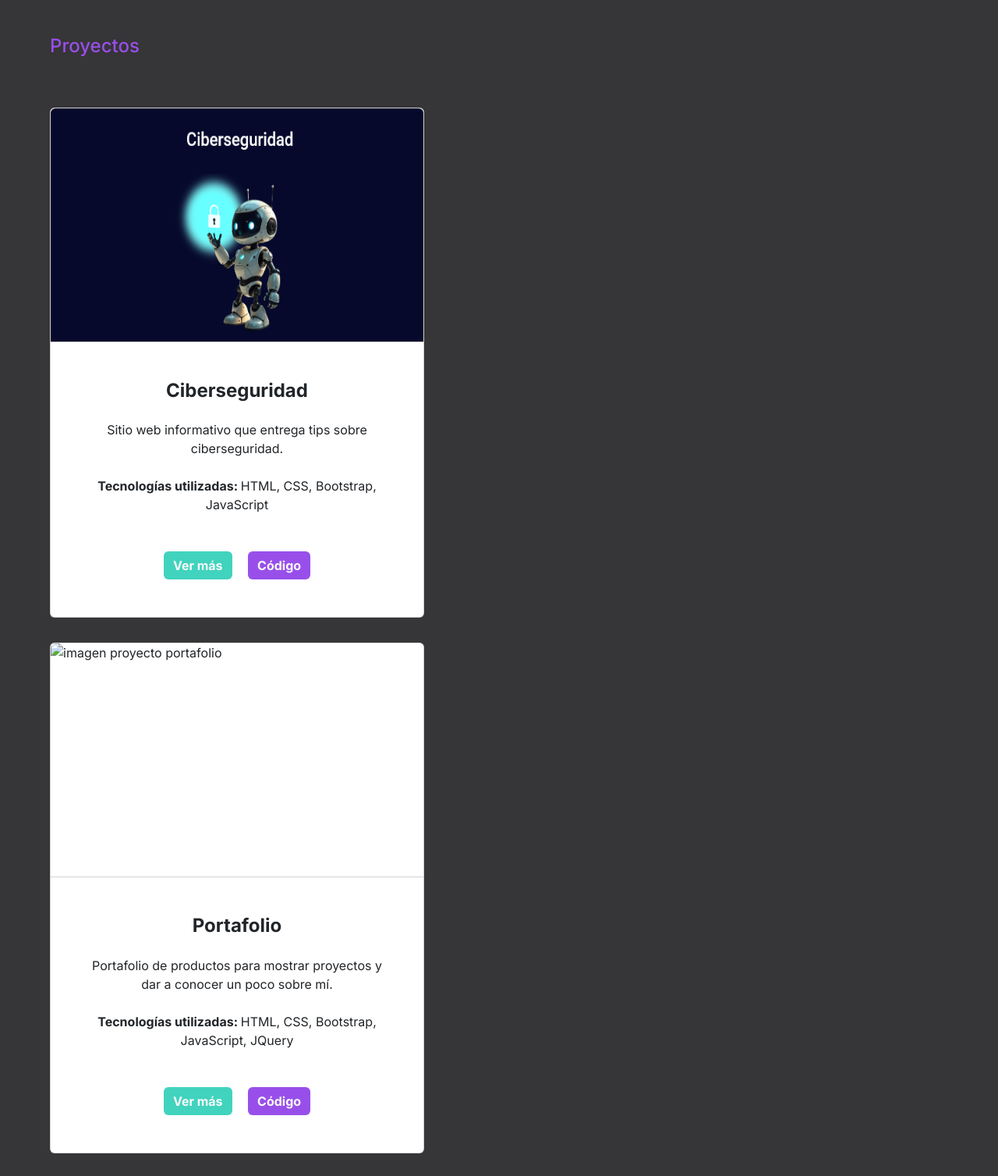
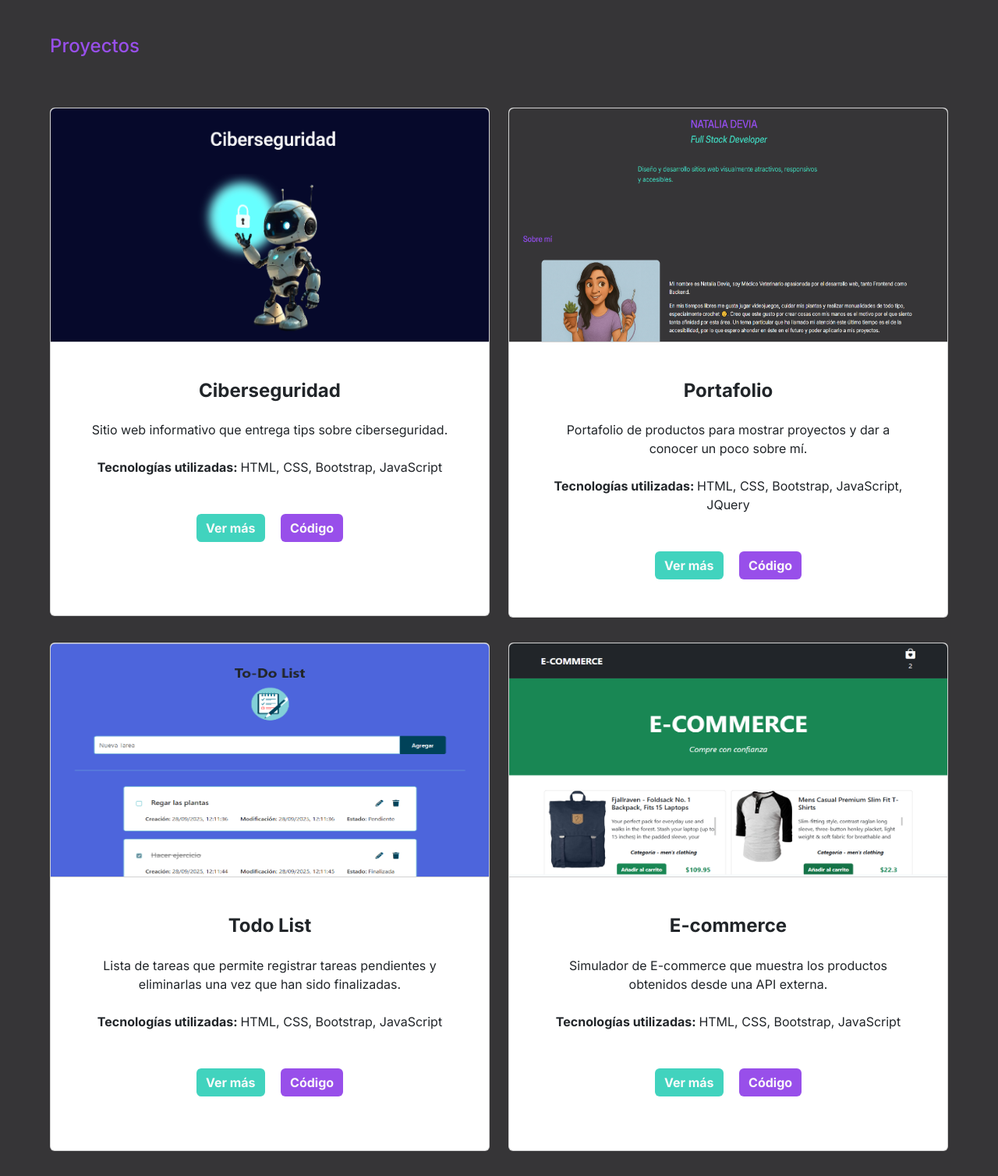
Before and after one commit to ndevia/portafolio-bootcamp-js, a plain HTML site: page index.html in a window 1280 px wide. Shown: the part 837-2345 px from the top of the page at 78% size. Drawn offline with nearby package versions, Linux system fonts and the light colour scheme.

Commit message:
actualiza tamaño columnas y márgenes de proyectos

```diff
--- a/assets/css/style.css
+++ b/assets/css/style.css
@@ -4,7 +4,6 @@
   --color-fondo: #363537;
   --color-fuente: #FAFAFA;
   --fuente-principal: "Inter", sans-serif;
-  /* --fuente-secundaria (para cusrsiva) */
 }
 
 * {
@@ -48,9 +47,6 @@ body {
   gap: 1rem;
 }
 
-/* .introduccion {
-} */
-
 .descripcion {
   padding: 2rem 2.5rem 1rem;
   width: 50%;
@@ -90,11 +86,11 @@ body {
 .sobre-mi-imagen {
   display: none;
   width: 400px;
-  /* height: 200px; */
 }
 
 .sobre-mi-imagen .imagen-perfil {
   width: 100%;
+  border-radius: 10px;
 }
 
 .parrafo {
@@ -112,7 +108,6 @@ body {
 .grilla-habilidades {
   display: grid;
   grid-template-columns: repeat(2, 1fr);
-  /* grid-template-rows: repeat(2, 1fr); */
   gap: 2rem;
   padding: 1.5rem;
   max-width: 350px;
@@ -138,18 +133,16 @@ body {
   margin: 1rem 0;
 }
 
-/* Esto hay que probarlo */
-  .contenedor-imagen {
-    width: 500px;
-  }
-
-.perfil {
-  width: 100%;
-  border-radius: 10px;
+.card {
+  max-width: 600px;
 }
 
-.card {
-  max-width: 600px;
+.card-proyecto {
+  margin: 0 auto;
+}
+
+.card-proyecto .card-body {
+  min-height: 350px;
 }
 
 .portada-proyecto {
@@ -157,7 +150,6 @@ body {
   height: 300px;
   border-bottom: 1px solid #D2D2D2;
 }
-/* fin probar */
 
 .boton-proyecto {
   background-color: var(--color-secundario);
@@ -216,22 +208,6 @@ body {
     padding: 4rem;
   }
 
-  /* .sobre-mi-contenido {
-    display: flex;
-    align-items: center;
-    justify-content: center;
-    gap: 2rem;
-  }
-
-  .sobre-mi-imagen {
-    display: inline-block;
-  }
-
-  .sobre-mi-texto {
-    display: inline-block;
-    width: 60%;
-  }
-*/
   .grilla-habilidades {
     grid-template-columns: repeat(4, 1fr);
     max-width: 500px;
--- a/index.html
+++ b/index.html
@@ -3,11 +3,12 @@
   <head>
     <meta charset="UTF-8">
     <meta name="viewport" content="width=device-width, initial-scale=1.0">
-    <!-- Google Fonts REVISAR BOOTSTRAP Y FONTS-->
+    <!-- Google Fonts -->
     <link rel="preconnect" href="https://fonts.googleapis.com">
     <link rel="preconnect" href="https://fonts.gstatic.com" crossorigin>
+    <link href="https://fonts.googleapis.com/css2?family=Inter:ital,opsz,wght@0,14..32,100..900;1,14..32,100..900&display=swap" rel="stylesheet">
+    <!-- Boootstrap -->
     <link href="https://cdn.jsdelivr.net/npm/bootstrap@5.3.7/dist/css/bootstrap.min.css" rel="stylesheet" integrity="sha384-LN+7fdVzj6u52u30Kp6M/trliBMCMKTyK833zpbD+pXdCLuTusPj697FH4R/5mcr" crossorigin="anonymous">
-    <link href="https://fonts.googleapis.com/css2?family=Inter:ital,opsz,wght@0,14..32,100..900;1,14..32,100..900&display=swap" rel="stylesheet">
     <!-- CSS -->
     <link rel="stylesheet" href="assets/css/style.css">
     <title>Portafolio</title>
@@ -55,10 +56,10 @@
         <h2 class="titulo-secundario">Proyectos</h2>
         <div class="proyectos-contenedor my-5 row">
           <!-- proyecto 1 -->
-        <div class="proyecto">
-          <div class="card my-3 col-12 col-lg-5">
+          <div class="proyecto col-12 col-lg-6">
+            <div class="card card-proyecto my-3">
               <img class="portada-proyecto rounded-top" src="./assets/img/portada_ciberseguridad.png" class="card-img-top" alt="imagen proyecto ciberseguridad">
-            <div class="card-body p-5">
+              <div class="card-body p-3 p-md-5">
                 <h5 class="card-title fs-4 fw-bold mb-4">Ciberseguridad</h5>
                 <p class="card-text">Sitio web informativo que entrega tips sobre ciberseguridad.</p>
                 <p class="my-4"><strong>Tecnologías utilizadas: </strong>HTML, CSS, Bootstrap, JavaScript</p>
@@ -70,26 +71,25 @@
             </div>
           </div>
           <!-- proyecto 2 -->
-        <div class="proyecto">
-          <div class="card my-3 col-12 col-lg-5">
+          <div class="proyecto col-12 col-lg-6">
+            <div class="card card-proyecto my-3">
               <img class="portada-proyecto rounded-top" src="./assets/img/portada_portafolio.png" class="card-img-top" alt="imagen proyecto portafolio">
-            <div class="card-body p-5">
+              <div class="card-body p-3 p-md-5">
                 <h5 class="card-title fs-4 fw-bold mb-4">Portafolio</h5>
                 <p class="card-text">Portafolio de productos para mostrar proyectos y dar a conocer un poco sobre mí.</p>
                 <p class="my-4"><strong>Tecnologías utilizadas: </strong>HTML, CSS, Bootstrap, JavaScript, JQuery</p>
                 <div class="botones mt-5">
-                <a class="btn btn-secondary boton-proyecto mx-2 fw-bold" class="btn boton-proyecto" href="" target="_blank">Ver más</a>
+                  <a class="btn btn-secondary boton-proyecto mx-2 fw-bold" class="btn boton-proyecto" href="https://ndevia.github.io/portafolio-bootcamp-js" target="_blank">Ver más</a>
                   <a class="btn btn-secondary boton-codigo mx-2 fw-bold" href="https://github.com/ndevia/portafolio-bootcamp-js" target="_blank">Código</a>
                 </div>
               </div>
             </div>
           </div>
           <!-- proyecto 3 -->
-        <div class="proyecto">
-          <div class="proyecto">
-          <div class="card my-3 col-12 col-lg-5">
+          <div class="proyecto col-12 col-lg-6">
+            <div class="card card-proyecto my-3">
               <img class="portada-proyecto rounded-top" src="./assets/img/portada_todolist.png" class="card-img-top" alt="imagen proyecto todo-list">
-            <div class="card-body p-5">
+              <div class="card-body p-3 p-md-5">
                 <h5 class="card-title fs-4 fw-bold mb-4">Todo List</h5>
                 <p class="card-text">
                   Lista de tareas que permite registrar tareas pendientes y eliminarlas una vez que han sido finalizadas.
@@ -102,44 +102,21 @@
               </div>
             </div>
           </div>
-        </div>
           <!-- proyecto 4 -->
-        <div class="proyecto"></div>
-
-        <!-- Proyectos copiados para prueba borrar luego!!!! -->
-         <!-- proyecto 1 -->
-        <div class="proyecto">
-          <div class="card my-3">
-            <img class="portada-proyecto rounded-top" src="./assets/img/portada_ciberseguridad.png" class="card-img-top" alt="imagen proyecto ciberseguridad">
-            <div class="card-body p-5">
-              <h5 class="card-title fs-4 fw-bold mb-4">Ciberseguridad</h5>
-              <p class="card-text">Sitio web informativo que entrega tips sobre ciberseguridad.</p>
+          <div class="proyecto col-12 col-lg-6">
+            <div class="card card-proyecto my-3">
+              <img class="portada-proyecto rounded-top" src="./assets/img/portada_ecommerce.png" class="card-img-top" alt="imagen proyecto e-commerce">
+              <div class="card-body p-3 p-md-5">
+                <h5 class="card-title fs-4 fw-bold mb-4">E-commerce</h5>
+                <p class="card-text">Simulador de E-commerce que muestra los productos obtenidos desde una API externa.</p>
                 <p class="my-4"><strong>Tecnologías utilizadas: </strong>HTML, CSS, Bootstrap, JavaScript</p>
                 <div class="botones mt-5">
-                <a class="btn btn-secondary boton-proyecto mx-2 fw-bold" class="btn boton-proyecto" href="https://ndevia.github.io/ciberseguridad/" target="_blank">Ver más</a>
-                <a class="btn btn-secondary boton-codigo mx-2 fw-bold" href="https://github.com/ndevia/ciberseguridad" target="_blank">Código</a>
+                  <a class="btn btn-secondary boton-proyecto mx-2 fw-bold" class="btn boton-proyecto " href="https://ndevia.github.io/e-commerce/" target="_blank">Ver más</a>
+                  <a class="btn btn-secondary boton-codigo mx-2 fw-bold" href="https://github.com/ndevia/e-commerce" target="_blank">Código</a>
                 </div>
               </div>
             </div>
           </div>
-        <!-- proyecto 2 -->
-        <div class="proyecto">
-          <div class="card my-3">
-            <img class="portada-proyecto rounded-top" src="./assets/img/portada_todolist.png" class="card-img-top" alt="imagen proyecto todo-list">
-            <div class="card-body p-5">
-              <h5 class="card-title fs-4 fw-bold mb-4">Todo List</h5>
-              <p class="card-text">
-                Lista de tareas que permite registrar tareas pendientes y eliminarlas una vez que han sido finalizadas.
-              </p>
-              <p class="my-4"><strong>Tecnologías utilizadas: </strong>HTML, CSS, Bootstrap, JavaScript</p>
-              <div class="botones mt-5">
-                <a class="btn btn-secondary boton-proyecto mx-2 fw-bold" class="btn boton-proyecto" href="https://ndevia.github.io/todo-list/" target="_blank">Ver más</a>
-                <a class="btn btn-secondary boton-codigo mx-2 fw-bold" href="https://github.com/ndevia/todo-list" target="_blank">Código</a>
-              </div>
-            </div>
-          </div>
-        </div>
-        <!-- fin borrar -->
         </div>
       </section>
       <section id="habilidades">
@@ -157,11 +134,11 @@
 
     <!-- Font Awesome -->
     <script src="https://kit.fontawesome.com/25cb47cef6.js" crossorigin="anonymous"></script>
-    <!-- JQuery -->
-		<script src="https://code.jquery.com/jquery-3.7.1.min.js" integrity="sha256-/JqT3SQfawRcv/BIHPThkBvs0OEvtFFmqPF/lYI/Cxo=" crossorigin="anonymous"></script>
 		<!-- Bootstrp -->
 		<script src="https://cdn.jsdelivr.net/npm/@popperjs/core@2.11.8/dist/umd/popper.min.js" integrity="sha384-I7E8VVD/ismYTF4hNIPjVp/Zjvgyol6VFvRkX/vR+Vc4jQkC+hVqc2pM8ODewa9r" crossorigin="anonymous"></script>
 		<script src="https://cdn.jsdelivr.net/npm/bootstrap@5.3.7/dist/js/bootstrap.min.js" integrity="sha384-7qAoOXltbVP82dhxHAUje59V5r2YsVfBafyUDxEdApLPmcdhBPg1DKg1ERo0BZlK" crossorigin="anonymous"></script>
+    <!-- JQuery -->
+		<script src="https://code.jquery.com/jquery-3.7.1.min.js" integrity="sha256-/JqT3SQfawRcv/BIHPThkBvs0OEvtFFmqPF/lYI/Cxo=" crossorigin="anonymous"></script>
     <!-- JavaScript -->
     <script src="assets/js/script.js"></script>
   </body>
```
Also changed, not shown: assets/img/portada_portafolio.png (added). Lines whose indentation alone changed are shown as unchanged.
